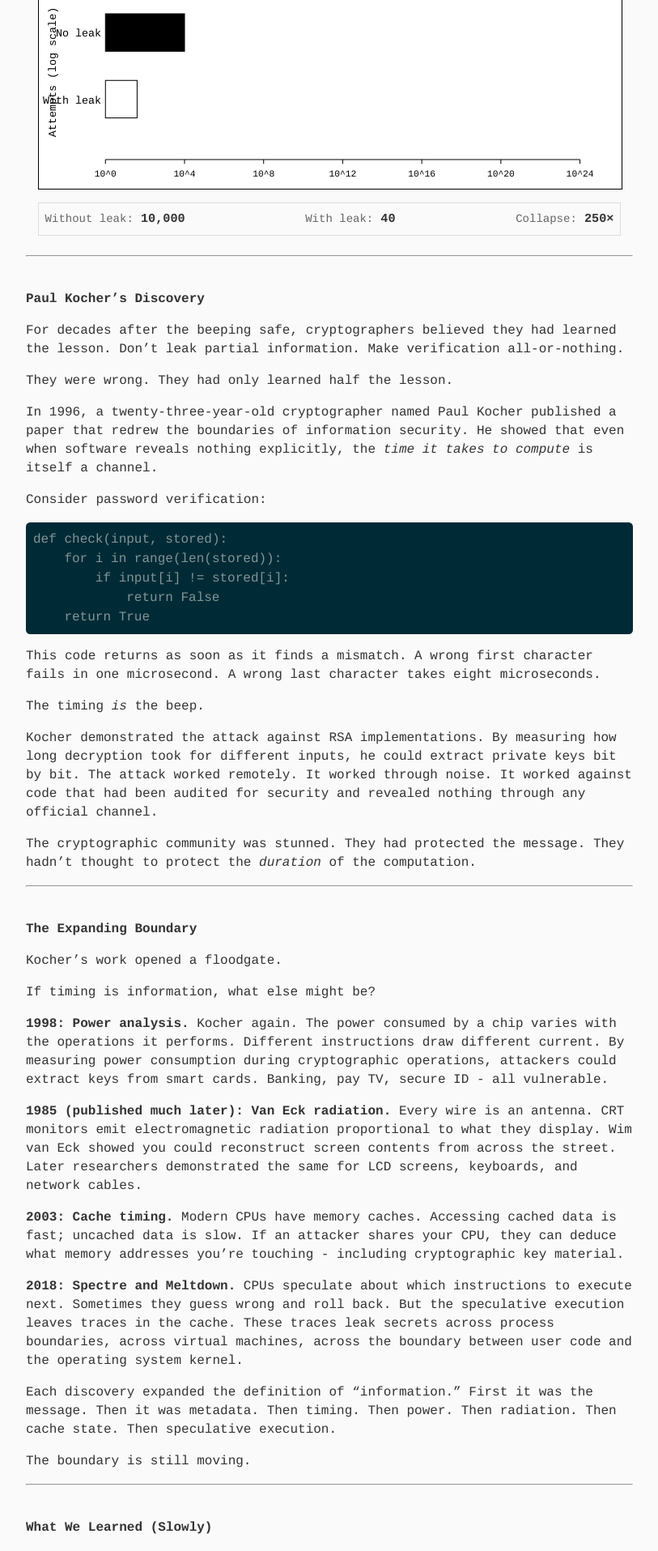
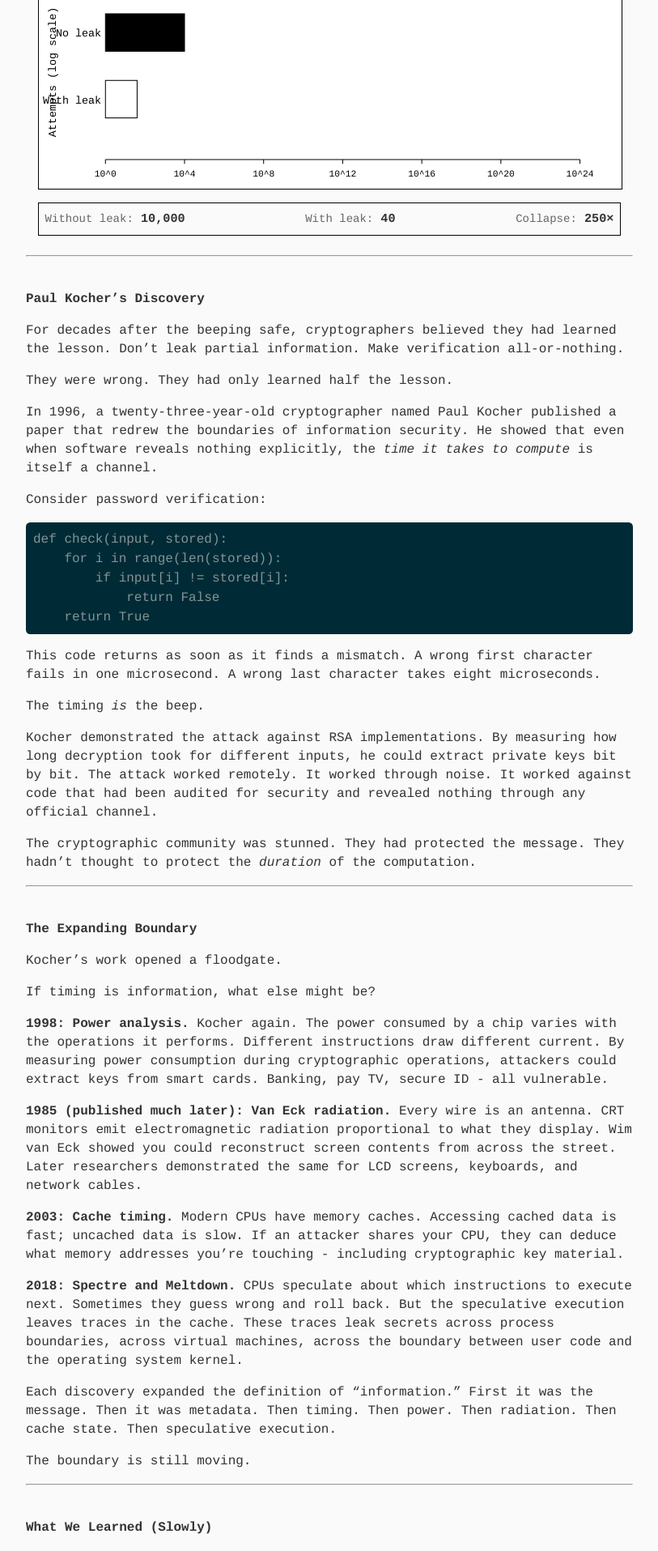
Before and after one commit to gcol33/blog, a Jekyll site: the page built from _posts/2025-12-06-leaky-locks.md, in a window 1280 px wide. Shown: the part 2110-4025 px from the top of the page at 81% size, without its empty margins (233-1046 px from the left). Built offline with Jekyll 4.4.1, drawn with Linux system fonts in a browser that asks for light colours; some web fonts are replaced.

Commit message:
Fix border consistency: #000 only, no double borders
🤖 Generated with [Claude Code](https://claude.com/claude-code)

Co-Authored-By: Claude Opus 4.5 <noreply@anthropic.com>

```diff
--- a/_posts/2025-12-06-leaky-locks.md
+++ b/_posts/2025-12-06-leaky-locks.md
@@ -81,7 +81,7 @@ The longer the secret, the more catastrophic the leak. This is not a bug in one
 
   <svg id="collapse-svg" viewBox="0 0 700 280" style="width: 100%; height: auto; border: 1px solid #000; background: #fff;"></svg>
 
-  <div style="display: flex; justify-content: space-between; margin-top: 0.5em; padding: 0.5em; background: #fafafa; border: 1px solid #ddd; font-size: 0.95em;">
+  <div style="display: flex; justify-content: space-between; margin-top: 0.5em; padding: 0.5em; background: #fafafa; border: 1px solid #000; font-size: 0.95em;">
     <div><span class="lightText">Without leak:</span> <strong id="exp-value">10,000</strong></div>
     <div><span class="lightText">With leak:</span> <strong id="lin-value">40</strong></div>
     <div><span class="lightText">Collapse:</span> <strong id="ratio-value">250×</strong></div>
@@ -232,7 +232,7 @@ These are not attacks in the traditional sense. No lock is picked. No cipher is
 
 ## Your Rhythm
 
-<div id="rhythm-demo" style="max-width: 720px; margin: 1.5em auto; padding: 1em; border: 1px solid #000; background: #fff;">
+<div id="rhythm-demo" style="max-width: 720px; margin: 1.5em auto;">
   <p style="margin-top: 0;">Type anything below. The content doesn't matter - your rhythm is the signal.</p>
 
   <input type="text" id="rhythm-input" placeholder="Type here..." style="width: 100%; padding: 0.5em; font-size: 1em; border: 1px solid #000; box-sizing: border-box;">
```
